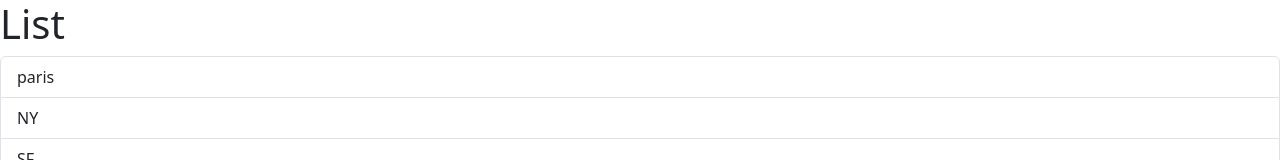
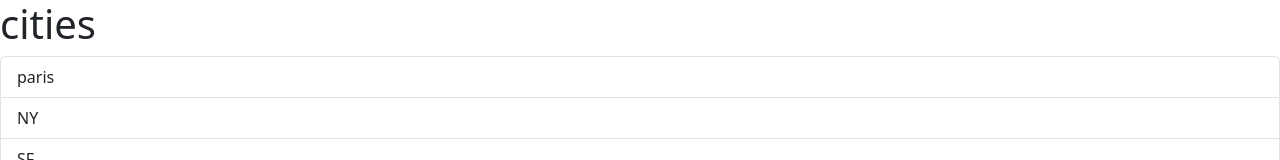
Before and after one commit to anuragpampati/react-app, a React (Vite) app: page / in a window 1280 px wide. Shown: the top 160 px of the page. Built offline with nearby package versions, Linux system fonts and the light colour scheme.

Commit message:
included props

```diff
--- a/src/App.tsx
+++ b/src/App.tsx
@@ -1,11 +1,12 @@
 import ListGroup from "./Components/ListGroup";
 
-
-function App(){
-
-  return (<div>
-    <ListGroup />
-    </div>);
+function App() {
+  let items = ["paris", "NY", "SF", "AL", "FL"];
+  return (
+    <div>
+      <ListGroup items={items} heading={"cities"} />
+    </div>
+  );
 }
 
 export default App;
--- a/src/Components/ListGroup.tsx
+++ b/src/Components/ListGroup.tsx
@@ -1,14 +1,18 @@
 import * as React from "react";
 
-function ListGroup() {
-  let items = ["paris", "NY", "SF", "AL", "FL"];
+interface Props {
+  items: string[];
+  heading: string;
+}
+
+function ListGroup({ items, heading }: Props) {
   //   items = [];
   const m = items.length === 0 && <p>No items left</p>;
   const [se, setSelectedIndex] = React.useState(-1);
 
   return (
     <>
-      <h1>List</h1>
+      <h1>{heading}</h1>
       {m}
       <ul className="list-group">
         {items.map((item, index) => (
```
